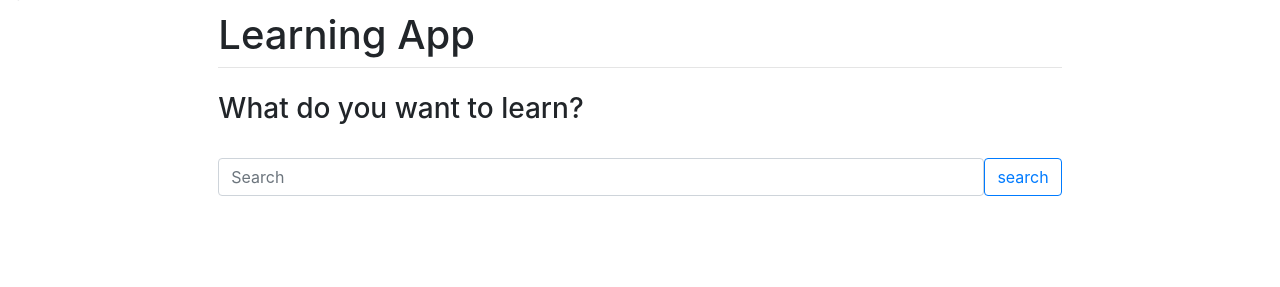
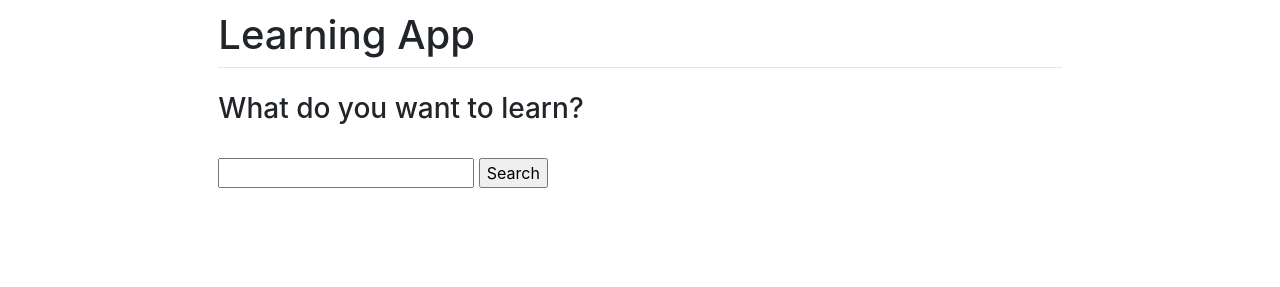
Before and after one commit to jbates888/Youtube-Learning-App, a Django app: page / in a window 1280 px wide. Shown: the part 69-356 px from the top of the page. Run offline with Django 3.2, Linux system fonts and the light colour scheme; data that the repository does not hold is empty; some libraries are stand-ins or nearby versions.

Commit message:
display 8 videos on home page after search

```diff
--- a/main/forms.py
+++ b/main/forms.py
@@ -2,3 +2,6 @@ from django import forms
 
 class CreateListForm(forms.Form):
 	name = forms.CharField(label="Name ", max_length=300)
+
+# class TextForm(forms.Form):
+# 	search = forms.CharField(label = "Search ", max_length = 100)
--- a/main/templates/main/base.html
+++ b/main/templates/main/base.html
@@ -52,7 +52,7 @@
     </nav>
 
     <!-- Page content -->
-    <div class="main">
+    <div class="main" >
       <div class="row justify-content-center">
         <div class="col-8">
           <h1 class="mt-2">Learning App</h1>
--- a/main/templates/main/home.html
+++ b/main/templates/main/home.html
@@ -7,9 +7,23 @@ Home
 {% block content %}
     <h3>What do you want to learn?</h3>
     <br>
-    <div class="input-group">
-        <input type="search" class="form-control rounded" placeholder="Search" aria-label="Search"
-          aria-describedby="search-addon" />
-        <button type="button" class="btn btn-outline-primary">search</button>
-      </div>
+    <form action = "" method = "get">
+        <input id="search" type="text" name="search">
+        <input type="submit" value="Search">
+    </form>
+    <br>
+    <div class="row">
+        {% for v in videos %}
+        {% cycle "<div class='row'>" "" %}
+        <div class="col-sm-6">
+            <div class="card border-primary mb-3">
+                <div class="card-body">
+                   <iframe width="600" height="400" style="border: 5px solid blue" src="{{v}}"></iframe>
+                    <br>
+                   <button type="button" class="btn btn-primary">Add</button>
+                </div>
+            </div>
+        </div>
+        {% cycle "" "</div>" %}
+        {% endfor %}
 {% endblock %}
--- a/main/views.py
+++ b/main/views.py
@@ -3,6 +3,9 @@ from django.http import HttpResponse, HttpResponseRedirect
 from django.utils import timezone
 from .models import ToDoList
 from .forms import CreateListForm
+import re
+from pytube import YouTube
+import urllib.request
 import requests
 from django.conf import settings
 from isodate import parse_duration
@@ -52,43 +55,58 @@ def get_name(request):
 
 	return render(request, "main/create.html", {"form": form})
 
-
 def home(request):
 	search_url = 'https://www.googleapis.com/youtube/v3/search'
 	video_url = 'https://www.googleapis.com/youtube/v3/videos'
 
-	search_params = {
-		'part': 'snippet',
-		'q': 'learn python',
-		'key': settings.YOUTUBE_DATA_API_KEY,
-		'maxResults': 9,
-		'type': 'video',
-	}
+	# search_params = {
+	# 	'part': 'snippet',
+	# 	'q': 'learn python',
+	# 	'key': settings.YOUTUBE_DATA_API_KEY,
+	# 	'maxResults': 9,
+	# 	'type': 'video',
+	# }
+	#
+	# video_ids = []
+	# r = requests.get(search_url, params=search_params)
+	# results = r.json()['items']
+	#
+	# for result in results:
+	# 	video_ids.append(result['id']['videoId'])
+	#
+	# video_params = {
+	# 	'part': 'snippet,contentDetails',
+	# 	'key': settings.YOUTUBE_DATA_API_KEY,
+	# 	'id': ','.join(video_ids),
+	# 	'maxResults': 9,
+	# 	'type': 'video',
+	# }
+	#
+	# r = requests.get(video_url, params=video_params)
+	# results = r.json()['items']
 
-	video_ids = []
-	r = requests.get(search_url, params=search_params)
-	results = r.json()['items']
+	# for result in results:
+	# 	print(result['snippet']['title'])
+	# 	print(result['id'])
 
-	for result in results:
-		video_ids.append(result['id']['videoId'])
-
-	video_params = {
-		'part': 'snippet,contentDetails',
-		'key': settings.YOUTUBE_DATA_API_KEY,
-		'id': ','.join(video_ids),
-		'maxResults': 9,
-		'type': 'video',
-	}
-
-	r = requests.get(video_url, params=video_params)
-	results = r.json()['items']
-
-	for result in results:
-		print(result['snippet']['title'])
-		print(result['id'])
-	return render(request, "main/home.html", {})
+	userSearch = request.GET.get('search', '')
+	videos = []
+	if userSearch != '':
+		url = spaceReplace(userSearch)
+		html = urllib.request.urlopen(url)
+		videoIDS = re.findall(r"watch\?v=(\S{11})", html.read().decode())
+		for i in range(8):
+			fullLink = "https://www.youtube.com/embed/" + videoIDS[i]
+			videos.append(fullLink)
+	return render(request, "main/home.html", {"videos": videos})
 
 
 def view(request):
 	l = ToDoList.objects.all()
 	return render(request, "main/view.html", {"lists":l})
+
+def spaceReplace(search):
+	search = re.sub(r"[^\w\s]", '', search)
+	search = re.sub(r"\s+", '+', search)
+	temp = "https://www.youtube.com/results?search_query=" + search
+	return temp
```
Also changed, not shown: db.sqlite3.
